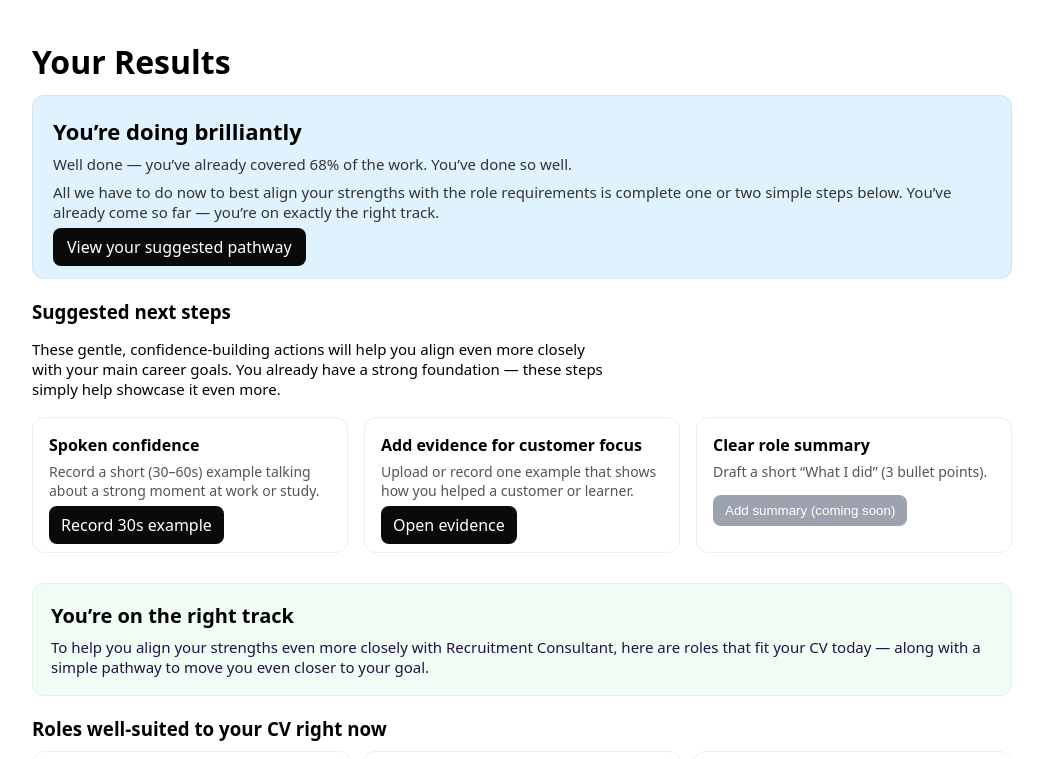
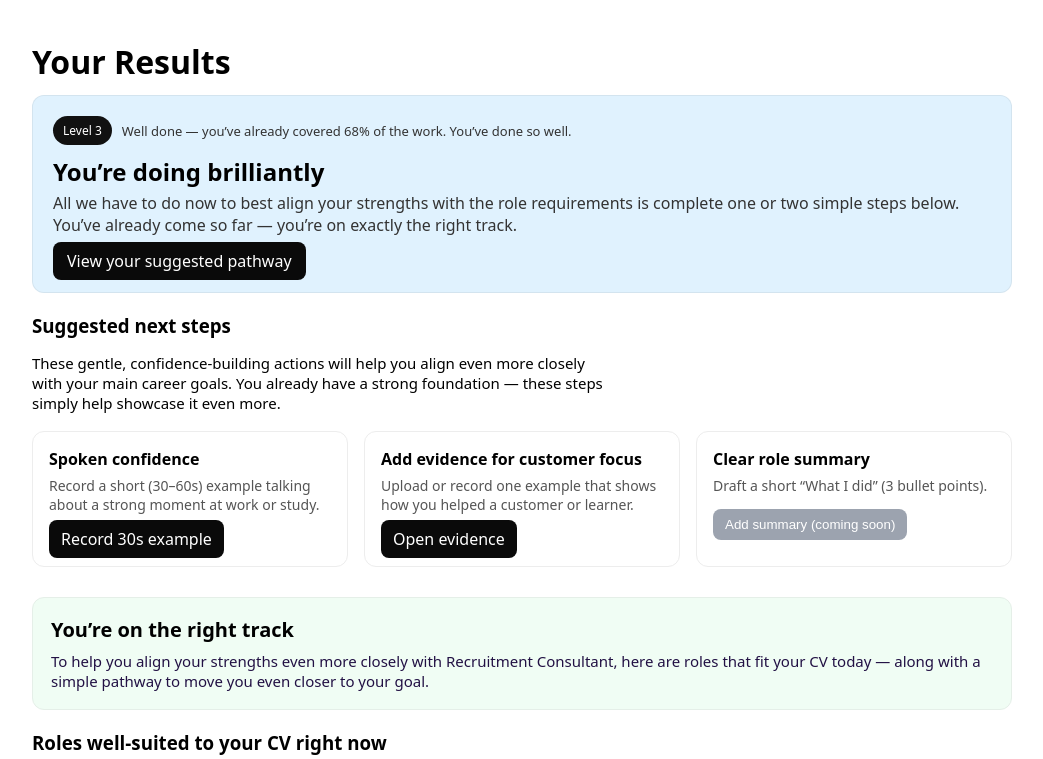
Before and after one commit to an170787-rekonet/rekonet, a Next.js app: page /results-demo in a window 1280 px wide. Shown: the top 759 px of the page, without its empty margins (118-1161 px from the left). Built offline with nearby package versions, Linux system fonts and the light colour scheme.

Commit message:
Update SummaryBand.jsx

```diff
--- a/app/components/results/SummaryBand.jsx
+++ b/app/components/results/SummaryBand.jsx
@@ -1,33 +1,80 @@
 'use client';
 import React from 'react';
 
-export default function SummaryBand({ level = 3, score, nextId = 'actions' }) {
-  const progress =
+// Minimal i18n copy dictionaries. Add more languages as needed.
+const COPY = {
+  en: {
+    badge: (level) => `Level ${level}`,
+    title: 'You’re doing brilliantly',
+    progress: (n) => `Well done — you’ve already covered ${n}% of the work. You’ve done so well.`,
+    body:
+      'All we have to do now to best align your strengths with the role requirements is complete one or two simple steps below. You’ve already come so far — you’re on exactly the right track.',
+    cta: 'View your suggested pathway',
+  },
+  ar: {
+    badge: (level) => `المستوى ${level}`,
+    title: 'أحسنت! أنت تتقدم بشكل رائع',
+    progress: (n) => `أحسنت — لقد أنجزت ${n}% من العمل. أداء ممتاز.`,
+    body:
+      'كل ما نحتاجه الآن لمواءمة نقاط قوتك مع متطلبات الدور هو إكمال خطوة أو خطوتين بسيطتين أدناه. لقد قطعت شوطًا كبيرًا — أنت على الطريق الصحيح.',
+    cta: 'شاهد مسارك المقترح',
+  },
+  es: {
+    badge: (level) => `Nivel ${level}`,
+    title: '¡Vas muy bien!',
+    progress: (n) => `Muy bien — ya has cubierto el ${n}% del camino. Excelente.`,
+    body:
+      'Ahora solo necesitamos completar uno o dos pasos sencillos para alinear tus fortalezas con los requisitos del puesto. Ya has avanzado mucho — vas por el camino correcto.',
+    cta: 'Ver tu ruta sugerida',
+  },
+  fr: {
+    badge: (level) => `Niveau ${level}`,
+    title: 'Tu avances très bien',
+    progress: (n) => `Bravo — tu as déjà réalisé ${n}% du parcours. Excellent.`,
+    body:
+      'Il ne reste plus qu’une ou deux petites étapes pour aligner tes atouts sur les exigences du poste. Tu as déjà beaucoup progressé — tu es sur la bonne voie.',
+    cta: 'Voir ton parcours suggéré',
+  },
+  // Fallback: English for any language not listed
+};
+
+export default function SummaryBand({ level = 3, score, nextId = 'actions', language = 'en' }) {
+  const L = COPY[language] || COPY.en;
+
+  const progressMessage =
     typeof score === 'number'
-      ? `Well done — you’ve already covered ${Math.round(score)}% of the work. You’ve done so well.`
+      ? L.progress(Math.round(score))
       : null;
 
   return (
     <section
       style={{
-        background: '#e0f2fe', // soft supportive tone
+        background: '#e0f2fe',
+        border: '1px solid rgba(0,0,0,0.06)',
         borderRadius: 12,
         padding: 20,
         marginBottom: 20,
-        border: '1px solid rgba(0,0,0,0.06)',
       }}
     >
-      <h2 style={{ margin: 0, fontSize: 22 }}>You’re doing brilliantly</h2>
+      <div style={{ display: 'flex', gap: 10, alignItems: 'center', flexWrap: 'wrap' }}>
+        <span
+          style={{
+            background: '#111',
+            color: '#fff',
+            padding: '6px 10px',
+            borderRadius: 999,
+            fontSize: 12,
+          }}
+        >
+          {L.badge(level)}
+        </span>
+        {progressMessage && (
+          <span style={{ fontSize: 13, color: '#333' }}>{progressMessage}</span>
+        )}
+      </div>
 
-      {progress && (
-        <p style={{ margin: '8px 0', fontSize: 15, color: '#333' }}>{progress}</p>
-      )}
-
-      <p style={{ margin: '8px 0', fontSize: 15, color: '#333' }}>
-        All we have to do now to best align your strengths with the role requirements
-        is complete one or two simple steps below. You’ve already come so far — you’re
-        on exactly the right track.
-      </p>
+      <h2 style={{ margin: '10px 0 4px 0' }}>{L.title}</h2>
+      <p style={{ margin: 0, color: '#333' }}>{L.body}</p>
 
       <div style={{ marginTop: 14 }}>
         <a
@@ -40,7 +87,7 @@ export default function SummaryBand({ level = 3, score, nextId = 'actions' }) {
             textDecoration: 'none',
           }}
         >
-          View your suggested pathway
+          {L.cta}
         </a>
       </div>
     </section>
```
